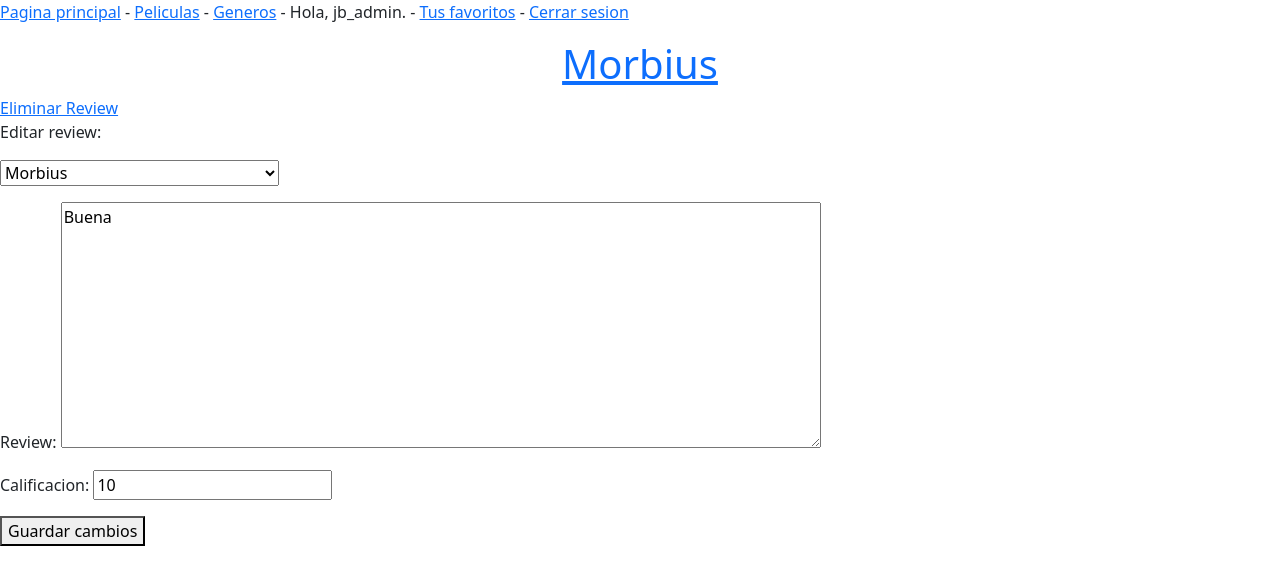
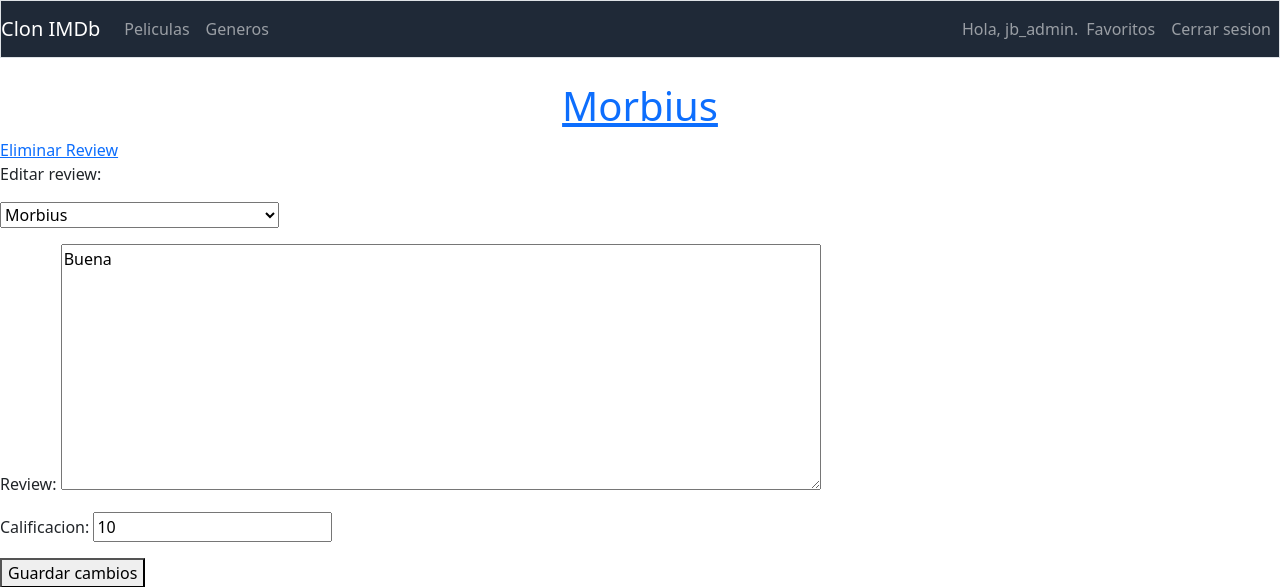
Before and after one commit to LuisMtzGarcia/ClonIMDb, a Django app: page /review/editar/8/ in a window 1280 px wide. Shown: the top 587 px of the page. Run offline with Django 4.2, Linux system fonts and the light colour scheme; a user stored in the database is signed in; data comes from the database, SQL or seed files in the repository; some libraries are stand-ins or nearby versions.

Commit message:
Agregara una navbar de bootstrap basica
Esta navbar todavia requiere toques en ciertos detalles.
Aparece un margen de 1px alrededor de esta.
No tiene margin left

```diff
--- a/appIMDb/templates/appIMDb/base.html
+++ b/appIMDb/templates/appIMDb/base.html
@@ -10,22 +10,77 @@
     {% bootstrap_css %}
     {% bootstrap_javascript %}
 
+
+    <!-- jQuery -->
+    <script src="https://code.jquery.com/jquery-3.3.1.slim.min.js"
+        integrity="sha384-q8i/X+965DzO0rT7abK41JStQIAqVgRVzpbzo5smXKp4YfRvH+8abtTE1Pi6jizo"
+        crossorigin="anonymous">
+    </script>
+
   </head>
 
   <body>
-      <p>
-          <a href="{% url 'appIMDb:index' %}">Pagina principal</a> -
-          <a href="{% url 'appIMDb:peliculas' %}">Peliculas</a> -
-          <a href="{% url 'appIMDb:generos' %}">Generos</a> -
-            {% if user.is_authenticated %}
-                Hola, {{ user.username }}. -
-                <a href="{% url 'users:listaFav' %}">Tus favoritos</a> -
-                <a href="{% url 'users:logout' %}">Cerrar sesion</a>
-            {% else %}
-                <a href="{% url 'users:registro' %}">Registrate</a> -
-                <a href="{% url 'users:login' %}">Accede a tu cuenta</a>
-            {% endif %}
-      </p>
+    <nav class="navbar navbar-expand-md navbar-dark mb-4 border"
+    style="background-color: #1F2937;">
+      <a class="navbar-brand" href="{% url 'appIMDb:index' %}">Clon IMDb</a>
+
+      <button class="navbar-toggler" type="button" data-bs-toggle="collapse"
+              data-bs-target="#navbarSupportedContent"
+              aria-controls="navbarSupportedContent"
+              aria-expanded="false"
+              aria-label="Toggle navigation">
+        <span class="navbar-toggler-icon">
+        </span>
+      </button>
+
+      <div class="collapse navbar-collapse" id="navbarSupportedContent">
+        <!-- Acceso a las peliculas -->
+        <ul class="navbar-nav mr-auto me-auto mb-lg-0">
+            <li class="nav-item">
+              <a class="nav-link" href="{% url 'appIMDb:peliculas' %}">
+                Peliculas
+              </a>
+            </li>
+            <li class="nav-item">
+              <a class="nav-link" href="{% url 'appIMDb:generos' %}">
+                Generos
+              </a>
+            </li>
+        </ul>
+        <!-- Opciones de usuario -->
+        <ul class="navbar-nav ml-auto">
+          {% if user.is_authenticated %}
+            <span class="navbar-text">
+              Hola, {{ user.username }}.
+            </span>
+            <li class="nav-item">
+              <a class="nav-link" href="{% url 'users:listaFav' %}">
+                Favoritos
+              </a>
+            </li>
+            <li class="nav-item">
+              <a class="nav-link" href="{% url 'users:logout' %}">
+                Cerrar sesion
+              </a>
+            </li>
+          {% else %}
+            <li class="nav-item">
+              <a class="nav-link" href="{% url 'users:registro' %}">
+                Registrate
+              </a>
+            </li>
+            <li class="nav-item">
+              <a class="nav-link" href="{% url 'users:login' %}">
+                Accede a tu cuenta
+              </a>
+            </li>
+          {% endif %}
+        </ul>
+      </div>
+    </nav>
+
       {% block content %}{% endblock content %}
+
+
   </body>
 </html>
```
